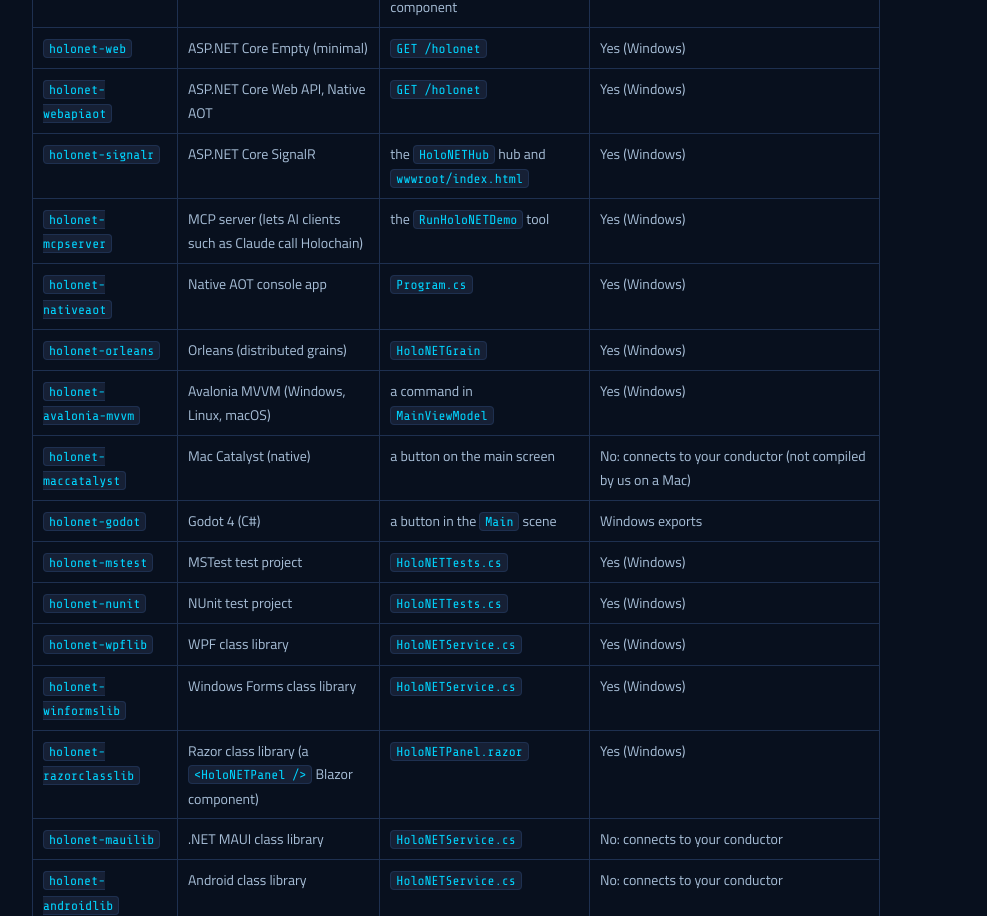
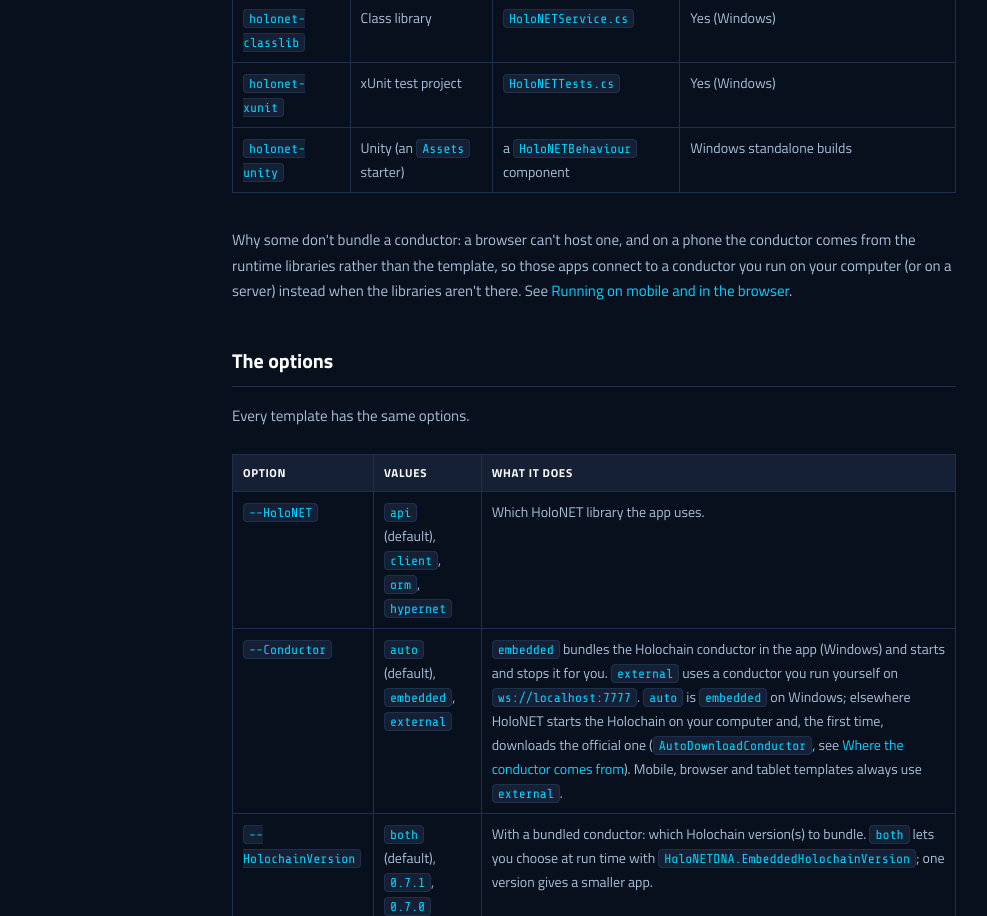
Before and after one commit to NextGenSoftwareUK/HoloNETDocsWebsite, a website: page templates.html in a window 1280 px wide. Shown: the part 1884-2800 px from the top of the page, without its empty margins (84-1071 px from the left). Drawn offline with nearby package versions, Linux system fonts and the light colour scheme.

Commit message:
Revert "Docs menu: animated hamburger slide-out drawer at every width, matching oasisomniverse.one"
This reverts commit bd74aa022feab8bb9247bd14fced2d1872071427.

```diff
--- a/assets/css/style.css
+++ b/assets/css/style.css
@@ -600,19 +600,3 @@ td code { font-size: 12px; }
 @media (min-width: 781px) {
   .mobile-menu-btn { display: none; }
 }
-
-
-/* ─── Slide-out menu at every width (same as oasisomniverse.one) ─── */
-.layout{grid-template-columns:minmax(0,1fr) var(--rail-w)!important;grid-template-areas:"main rail"!important}
-.layout-no-rail{grid-template-columns:minmax(0,1fr)!important;grid-template-areas:"main"!important}
-@media(max-width:1100px){.layout{grid-template-columns:minmax(0,1fr)!important;grid-template-areas:"main"!important}}
-.main{margin:0 auto!important;width:100%;max-width:calc(var(--content-max) + 128px)!important;padding:0 40px 80px!important}
-@media(max-width:780px){.main{padding:0 16px 60px!important}}
-.sidebar{left:auto!important;right:0;width:min(78vw,320px)!important;max-width:none!important;transform:translateX(100%)!important;visibility:hidden;pointer-events:none;transition:transform .3s ease,visibility .3s!important;border-right:0!important;border-left:1px solid var(--border);z-index:999!important}
-.sidebar.open{transform:translateX(0)!important;visibility:visible;pointer-events:auto}
-.mobile-menu-btn{display:flex!important;flex-direction:column;justify-content:center;gap:5px;position:fixed!important;top:14px!important;right:16px!important;left:auto!important;width:38px!important;height:38px!important;padding:8px;background:transparent!important;border:0!important;font-size:0!important;z-index:1000!important;cursor:pointer}
-.mobile-menu-btn span{display:block;width:22px;height:2px;background:var(--accent);border-radius:2px;transition:transform .25s,opacity .25s}
-.mobile-menu-btn.open span:nth-child(1){transform:translateY(7px) rotate(45deg)}
-.mobile-menu-btn.open span:nth-child(2){opacity:0}
-.mobile-menu-btn.open span:nth-child(3){transform:translateY(-7px) rotate(-45deg)}
-.rail{padding-top:64px!important}
--- a/assets/js/site.js
+++ b/assets/js/site.js
@@ -28,19 +28,15 @@ if (railLinks.length) {
   headings.forEach(h => observer.observe(h));
 }
 
-// ── Slide-out menu (animated hamburger at every width) ───────
+// ── Mobile sidebar toggle ───────────────────────────────────
 const menuBtn = document.querySelector('.mobile-menu-btn');
 const sidebar = document.querySelector('.sidebar');
 if (menuBtn && sidebar) {
-  menuBtn.innerHTML = '<span></span><span></span><span></span>';
-  menuBtn.setAttribute('aria-label', 'Menu');
-  const setOpen = o => { sidebar.classList.toggle('open', o); menuBtn.classList.toggle('open', o); };
-  menuBtn.addEventListener('click', () => setOpen(!sidebar.classList.contains('open')));
+  menuBtn.addEventListener('click', () => sidebar.classList.toggle('open'));
   document.addEventListener('click', e => {
-    if (sidebar.classList.contains('open') && !sidebar.contains(e.target) && !menuBtn.contains(e.target)) setOpen(false);
+    if (sidebar.classList.contains('open') && !sidebar.contains(e.target) && e.target !== menuBtn)
+      sidebar.classList.remove('open');
   });
-  sidebar.addEventListener('click', e => { if (e.target.closest('a')) setOpen(false); });
-  document.addEventListener('keydown', e => { if (e.key === 'Escape') setOpen(false); });
 }
 
 // ── Mark current nav item active ───────────────────────────
--- a/templates.html
+++ b/templates.html
@@ -210,114 +210,6 @@ dotnet new holonet-webapi -n MyApp --HoloNET client    # a Web API using the Hol
 <td>a <code>HoloNETBehaviour</code> component</td>
 <td>Windows standalone builds</td>
 </tr>
-<tr>
-<td><code>holonet-web</code></td>
-<td>ASP.NET Core Empty (minimal)</td>
-<td><code>GET /holonet</code></td>
-<td>Yes (Windows)</td>
-</tr>
-<tr>
-<td><code>holonet-webapiaot</code></td>
-<td>ASP.NET Core Web API, Native AOT</td>
-<td><code>GET /holonet</code></td>
-<td>Yes (Windows)</td>
-</tr>
-<tr>
-<td><code>holonet-signalr</code></td>
-<td>ASP.NET Core SignalR</td>
-<td>the <code>HoloNETHub</code> hub and <code>wwwroot/index.html</code></td>
-<td>Yes (Windows)</td>
-</tr>
-<tr>
-<td><code>holonet-mcpserver</code></td>
-<td>MCP server (lets AI clients such as Claude call Holochain)</td>
-<td>the <code>RunHoloNETDemo</code> tool</td>
-<td>Yes (Windows)</td>
-</tr>
-<tr>
-<td><code>holonet-nativeaot</code></td>
-<td>Native AOT console app</td>
-<td><code>Program.cs</code></td>
-<td>Yes (Windows)</td>
-</tr>
-<tr>
-<td><code>holonet-orleans</code></td>
-<td>Orleans (distributed grains)</td>
-<td><code>HoloNETGrain</code></td>
-<td>Yes (Windows)</td>
-</tr>
-<tr>
-<td><code>holonet-avalonia-mvvm</code></td>
-<td>Avalonia MVVM (Windows, Linux, macOS)</td>
-<td>a command in <code>MainViewModel</code></td>
-<td>Yes (Windows)</td>
-</tr>
-<tr>
-<td><code>holonet-maccatalyst</code></td>
-<td>Mac Catalyst (native)</td>
-<td>a button on the main screen</td>
-<td>No: connects to your conductor (not compiled by us on a Mac)</td>
-</tr>
-<tr>
-<td><code>holonet-godot</code></td>
-<td>Godot 4 (C#)</td>
-<td>a button in the <code>Main</code> scene</td>
-<td>Windows exports</td>
-</tr>
-<tr>
-<td><code>holonet-mstest</code></td>
-<td>MSTest test project</td>
-<td><code>HoloNETTests.cs</code></td>
-<td>Yes (Windows)</td>
-</tr>
-<tr>
-<td><code>holonet-nunit</code></td>
-<td>NUnit test project</td>
-<td><code>HoloNETTests.cs</code></td>
-<td>Yes (Windows)</td>
-</tr>
-<tr>
-<td><code>holonet-wpflib</code></td>
-<td>WPF class library</td>
-<td><code>HoloNETService.cs</code></td>
-<td>Yes (Windows)</td>
-</tr>
-<tr>
-<td><code>holonet-winformslib</code></td>
-<td>Windows Forms class library</td>
-<td><code>HoloNETService.cs</code></td>
-<td>Yes (Windows)</td>
-</tr>
-<tr>
-<td><code>holonet-razorclasslib</code></td>
-<td>Razor class library (a <code>&lt;HoloNETPanel /&gt;</code> Blazor component)</td>
-<td><code>HoloNETPanel.razor</code></td>
-<td>Yes (Windows)</td>
-</tr>
-<tr>
-<td><code>holonet-mauilib</code></td>
-<td>.NET MAUI class library</td>
-<td><code>HoloNETService.cs</code></td>
-<td>No: connects to your conductor</td>
-</tr>
-<tr>
-<td><code>holonet-androidlib</code></td>
-<td>Android class library</td>
-<td><code>HoloNETService.cs</code></td>
-<td>No: connects to your conductor</td>
-</tr>
-<tr>
-<td><code>holonet-ioslib</code></td>
-<td>iOS class library</td>
-<td><code>HoloNETService.cs</code></td>
-<td>No: connects to your conductor (not compiled by us on a Mac)</td>
-</tr>
-<tr>
-<td><code>holonet-maccatalystlib</code></td>
-<td>Mac Catalyst class library</td>
-<td><code>HoloNETService.cs</code></td>
-<td>No: connects to your conductor (not compiled by us on a Mac)</td>
-</tr>
 </tbody>
 </table></div>
 <p>Why some don't bundle a conductor: a browser can't host one, and on a phone the conductor comes from the runtime libraries rather than the template, so those apps connect to a
```
